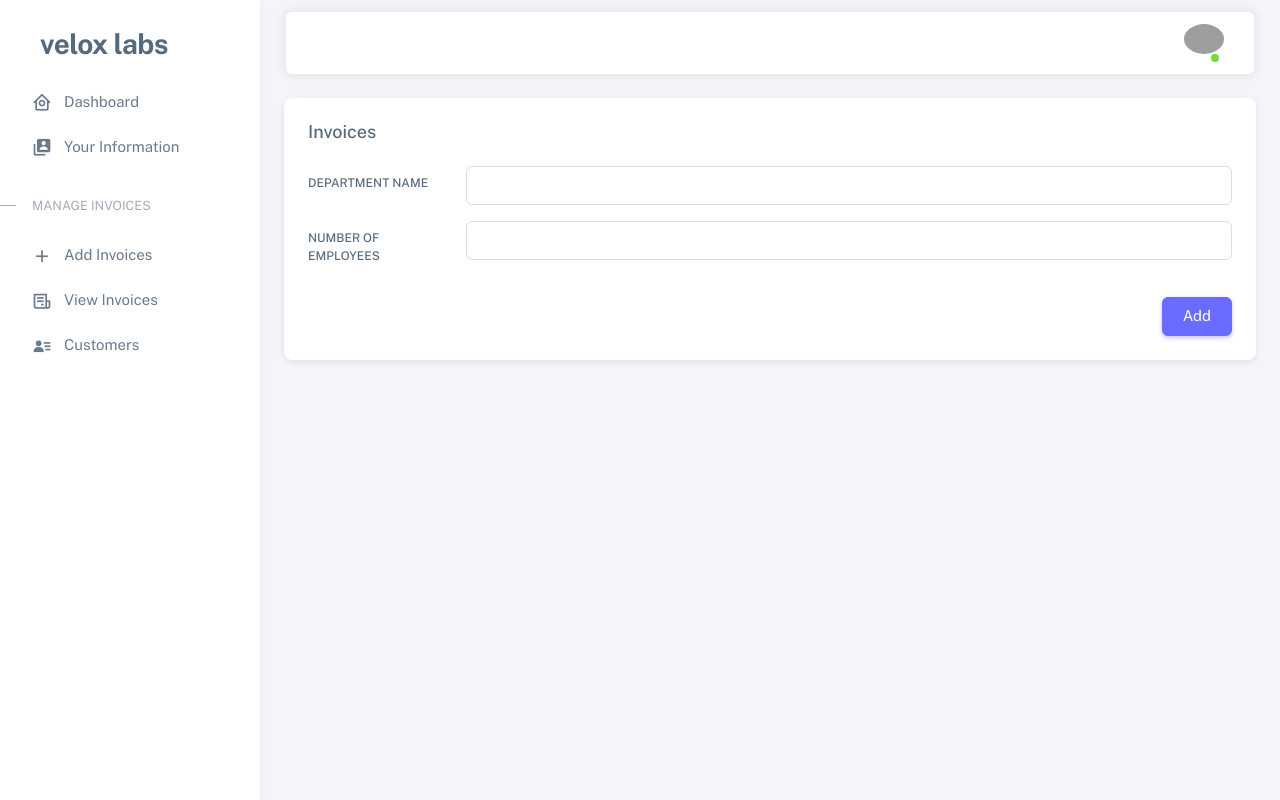
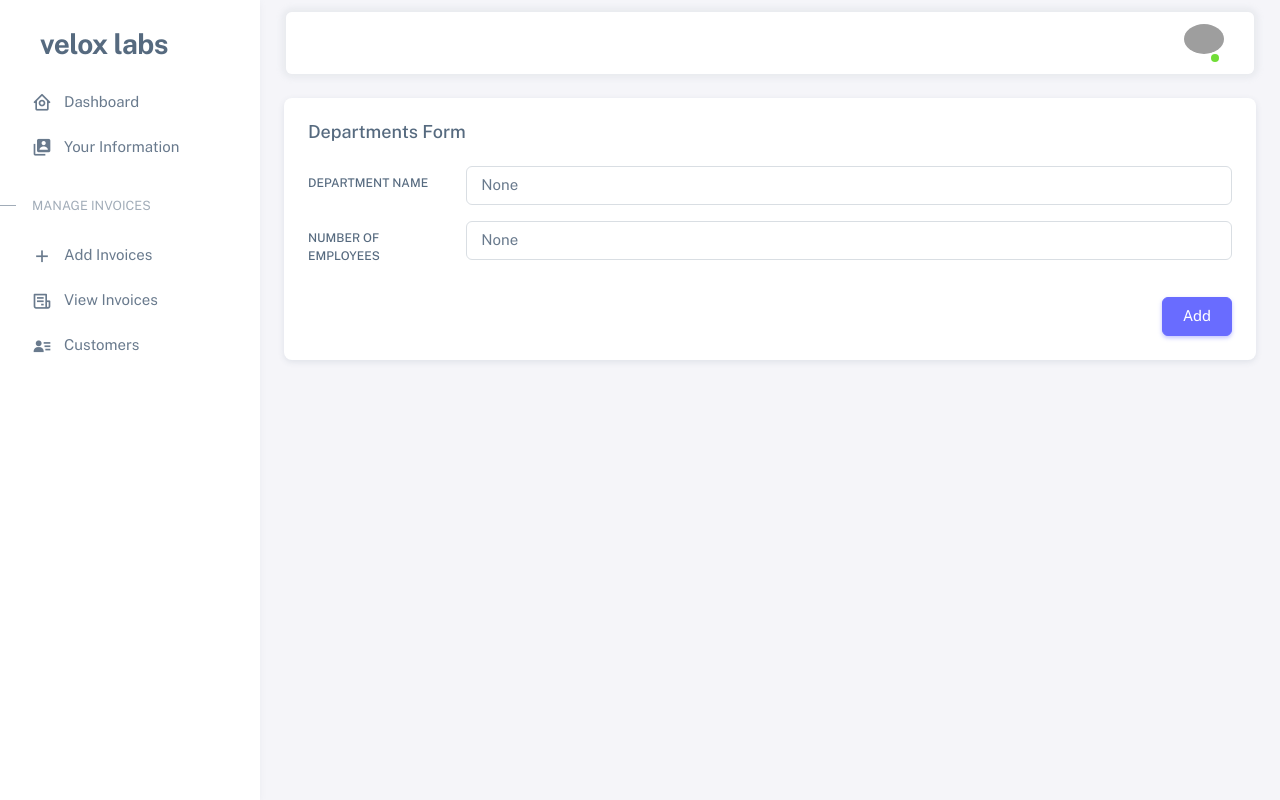
Before and after one commit to Nitin0422/velox_system_sql, a Django app: page /department/add/ in a window 1280 px wide. Run offline with Django 4.2, Linux system fonts and the light colour scheme; some libraries are stand-ins or nearby versions; grey boxes are pictures that could not be loaded.

Commit message:
Added edit feature for department

```diff
--- a/my_app/templates/temps/department/department_form.html
+++ b/my_app/templates/temps/department/department_form.html
@@ -2,11 +2,11 @@
 <div>
   <div class="card mb-4">
     <div class="card-header d-flex align-items-center justify-content-between">
-      <h5 class="mb-0">Invoices <Form></Form></h5>
+      <h5 class="mb-0">Departments Form</h5>
       <small class="text-muted float-end"></small>
     </div>
     <div class="card-body">
-      <form method="post" enctype="multipart/form-data">
+      <form method="post">
         {% csrf_token %}
 
 
@@ -20,6 +20,7 @@
               class="form-control"
               id="{{form.department_name.id_for_label}}"
               name="{{form.department_name.name}}"
+              value="{{form.department_name.value}}"
             />
             {% for error in form.department_name.errors %}
             <div class="d-flex w-50 justify-content-center px-2 text-danger">{{ error }}</div>
@@ -37,6 +38,7 @@
               id="{{form.no_of_employees.id_for_label}}"
               class="form-control phone-mask"
               name="{{form.no_of_employees.name}}"
+              value="{{form.no_of_employees.value}}"
             />
             {% for error in form.no_of_employees.errors %}
             <div class="justify-content-center p-2 text-danger">{{ error }}</div>
--- a/my_app/templates/temps/department/department_groups_view.html
+++ b/my_app/templates/temps/department/department_groups_view.html
@@ -7,9 +7,6 @@
                 <button type="button" class="btn btn-icon btn-secondary m-3 mx-4">
                     <span class="tf-icons bx bx-plus"></span>
                   </button>
-                <!-- <button type="button" class="btn btn-secondary m-3 mx-4">
-                    <span class="tf-icons bx bx-plus"></span>&nbsp; Add Department
-                </button> -->
             </div>
 
             <div class="table-responsive text-nowrap">
--- a/my_app/urls.py
+++ b/my_app/urls.py
@@ -12,6 +12,7 @@ urlpatterns = [
 
     path('department/', views.department_view, name='department_view'),
     path('department/add/', views.department_add, name='department_add'),
+    path('department/edit/<int:department_id>', views.department_edit, name="department_edit" ),
 
     path('task-category/', views.task_category_view, name= 'task_category_view'),
 
--- a/my_app/views.py
+++ b/my_app/views.py
@@ -27,16 +27,11 @@ def login_request(request):
     if request.method == 'POST':
         form = AuthenticationForm(request, data = request.POST)
         if form.is_valid():
-            print("Form is valid")
             username = form.cleaned_data.get('username')
-            print(username)
             password = form.cleaned_data.get('password')
-            print(password)
             user = authenticate(username = username, password = password)
-            print("User is: ", user)
             if user is not None:
                 login(request, user)
-                print("Logged in hai")
                 return redirect('my_app:home')
         else:
             return render(request, 'temps/login.html', {"form": form})
@@ -82,6 +77,19 @@ def department_add(request):
             return render(request, "temps/department/department_form.html", {"form": form})
     form = DepartmentForm()
     return render(request, "temps/department/department_form.html", {"form": form})
+
+def department_edit(request, department_id):
+    department_instance = get_object_or_404(Department, pk = department_id)
+    if request.method == 'POST':
+        form = DepartmentForm(request.POST, instance = department_instance)
+        if form.is_valid():
+            form.save()
+            return redirect('my_app:department_view')
+        else:
+            return render(request, "temps/department/department_form.html", {"form":form})
+    form = DepartmentForm(instance= department_instance)
+    return render(request, "temps/department/department_form.html", {"form":form})
+
 
 @login_required(login_url='/')
 def task_category_view(request):
```
Also changed, not shown: my_app/templates/temps/department/department_view.html (+16 -0 lines).
